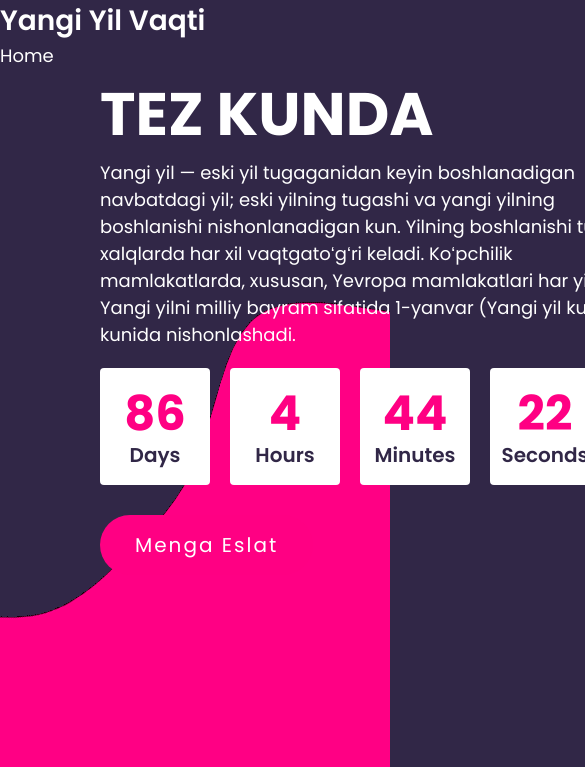
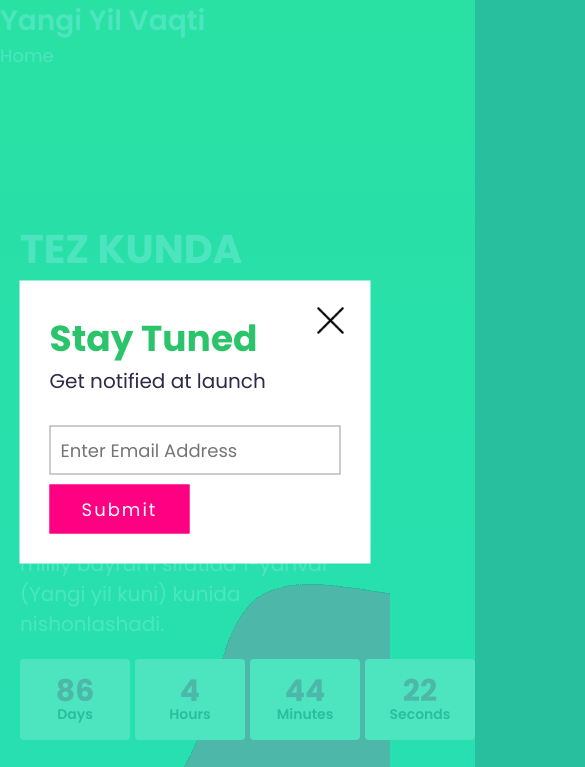
Before and after one commit to Mirjalol03/new-year-time, a plain HTML site: page index.html in a window 390 px wide. Both pictures are taken after a click on the link "Menga Eslat". Shown: the top 767 px of the page, 585 px wide, since content can reach past the window. Drawn offline with Linux system fonts and the light colour scheme.

Commit message:
Update style.css

```diff
--- a/style.css
+++ b/style.css
@@ -112,14 +112,193 @@ section .contentBx a {
 
 
 section .imgBx img{
+    position: relative;
     max-width: 500px;
     width: 100%;
     margin-top: 100px;
+    z-index: 2;
 }
+
 
 
 .wave {
     position: absolute;
     bottom: 0;
     right: 0;
+    z-index: 1;
+    pointer-events: none;
 }
+
+
+section .sci {
+    position: absolute;
+    bottom: 40px;
+    left: 100px;
+    z-index: 1000;
+    display: flex;
+    justify-content: center;
+    align-items: center;
+    filter: invert(1);
+}
+section .sci li {
+    list-style: none;
+}
+section .sci li a {
+    display: block;
+    margin-right: 20px;
+    transform: scale(0.8);
+}
+
+.newsletter {
+    position: fixed;
+    top: 50%;
+    left: 50%;
+    transform: translate(-50%,-50%);
+    width: 600px;
+    padding: 60px;
+    background: #fff;
+    z-index: 10000;
+    box-shadow: 0 0 0 100vh rgba(49,39,71,0.95);
+    visibility: hidden;
+    opacity: 0;
+    transition: 0.7s;
+}
+
+.newsletter.active{
+    visibility: visible;
+    opacity: 1;
+}
+
+
+.newsletter h2 {
+    font-size: 48px;
+    color: #312747;
+}
+.newsletter p {
+    font-size: 20px;
+    color: #312747;
+}
+
+.newsletter .inputBox{
+    margin-top: 20px;
+}
+
+.newsletter .inputBox input{
+    padding: 10px;
+    outline: none;
+    width: 300px;
+    font-size: 18px;
+    border: 1px solid #999;
+}
+.newsletter .inputBox input[type="submit"]{
+    padding: 10px;
+    outline: none;
+    width: 140px;
+    color:#fff;
+    background: #ff0083;
+    border: 1px solid #ff0083;
+    letter-spacing: 2px;
+    box-sizing: border-box;
+    cursor: pointer;
+}
+
+.newsletter .close{
+    position: absolute;
+    top: 20px;
+    right: 20px;
+    width: 40px;
+    cursor: pointer;
+}
+
+@media (max-width: 991px) {
+    body{
+        background-image: linear-gradient(#ff5100, #eeea1b);
+    }
+    .newsletter{
+        box-shadow: 0 0 0 100vh rgba(188, 30, 219, 0.801);
+    }
+
+    section {
+        flex-direction: column;
+        padding: 150px;
+        height: auto;
+    }
+    section .contentBx{
+        max-width: 100%;
+    }
+    section .imgBx img {
+        margin-top: 0;
+    }
+
+
+
+}
+
+@media (max-width: 767px) {
+    body{
+        background-image: linear-gradient(#35e761, #23d8d8);
+    }
+    .newsletter{
+        box-shadow: 0 0 0 100vh rgba(39, 224, 178, 0.822);
+    }
+
+
+    .header{
+        padding: 20px 50px;
+    }
+    section{
+        flex-direction: column;
+        padding: 150px 20px 50px;
+        height: auto;
+    }
+    section .contentBx h2{
+        font-size: 40px;
+    }
+
+    section .contentBx p{
+        font-size: 20px;
+    }
+
+    section .contentBx .countdown .time{
+        font-size: 30px;
+        min-height: 70px;
+        margin-right: 5px;
+    }
+
+    section .contentBx .countdown .time span {
+
+        font-size: 14px;
+
+    }
+
+    section .contentBx a {
+        position: relative;
+        margin-top: 10px;
+        display: inline-block;
+        background: #fff;
+        color: #ff0083;
+        font-size: 16px;
+        letter-spacing: 2px;
+        padding: 10px 25px;
+        text-decoration: none;
+        border-radius: 40px;
+    }
+
+    section .sci{
+        left: 50px;
+    }
+    .newsletter{
+        width: 90%;
+        padding: 30px;
+    }
+
+    .newsletter .inputBox input {
+        margin-top: 10px;
+        width: 100%;
+    }
+
+    .newsletter h2 {
+        font-size: 36px;
+        color: #2bc46a;
+    }
+}
```
